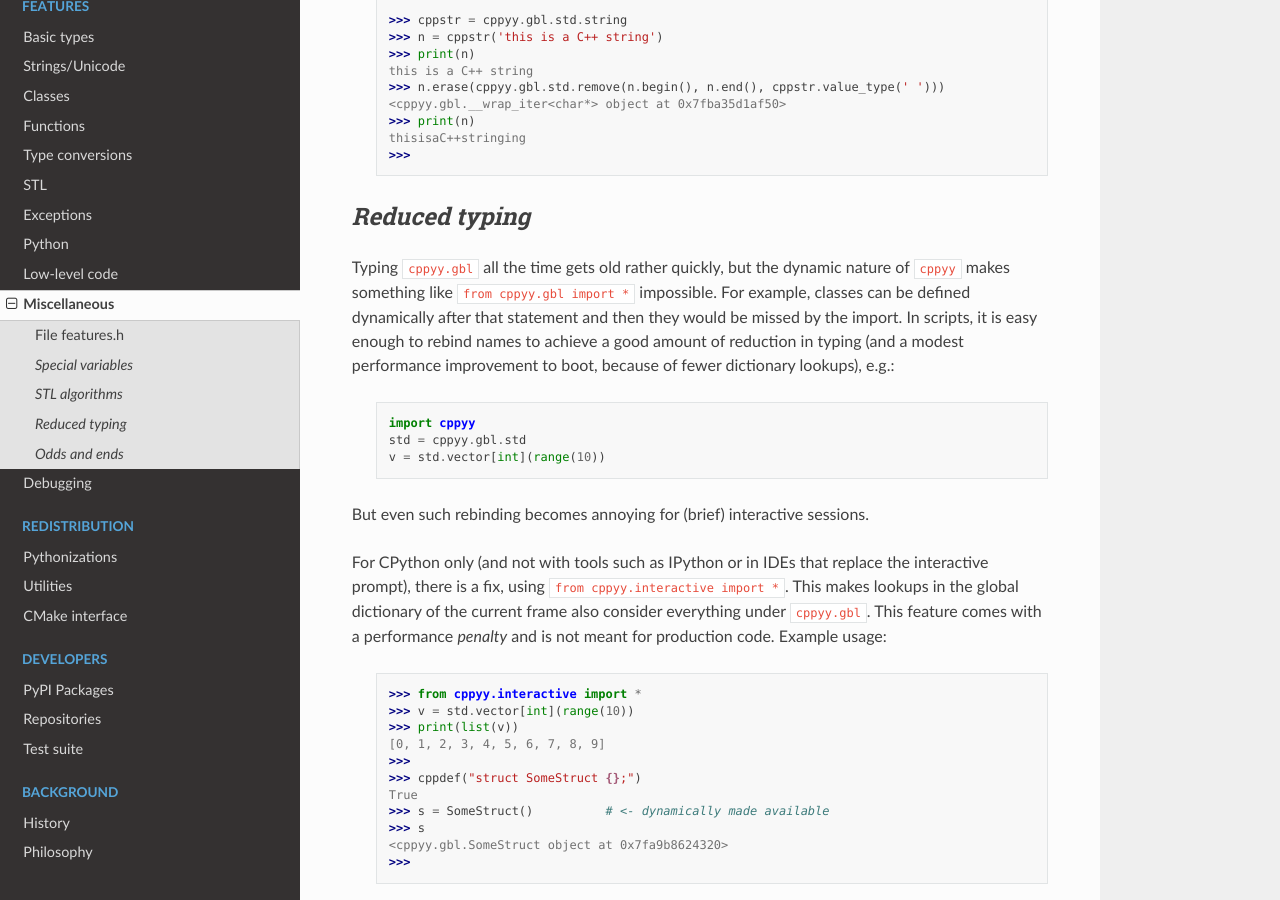
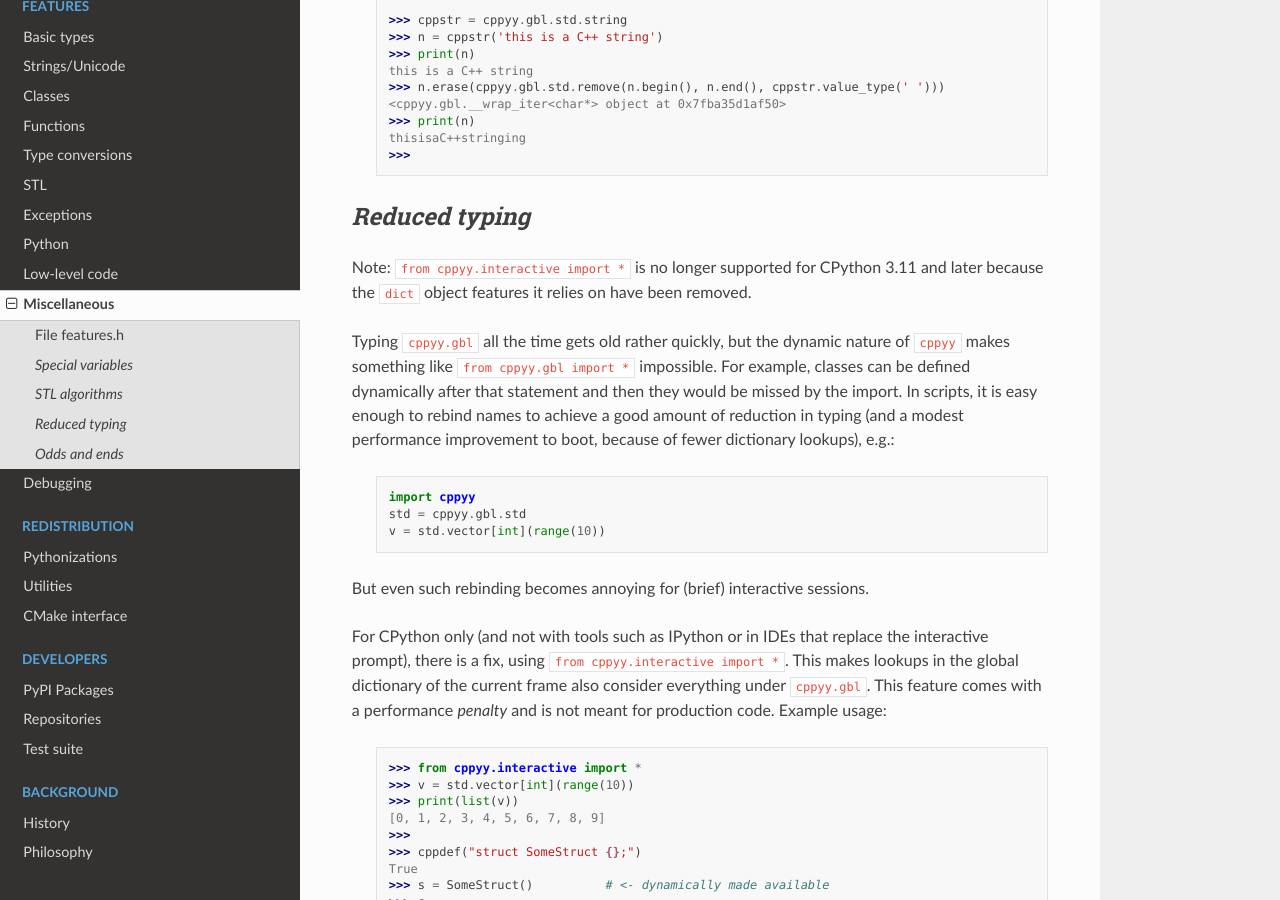
Before and after one commit to wlav/cppyy, a Sphinx documentation site: the page built from doc/source/misc.rst, in a window 1280 px wide and 900 px high, scrolled down 1519 px. Built offline with Sphinx 7.4.7 and the Read the Docs theme 2.0.0, drawn with Linux system fonts in a browser that asks for light colours.

Commit message:
``from cppyy.interactive import *`` is dropped from CPython 3.11

```diff
--- a/doc/source/changelog.rst
+++ b/doc/source/changelog.rst
@@ -26,6 +26,7 @@ master: 2.4.0
 * Fix reuse of CPPOverload proxies in vector calls from different threads
 * Use -march=native instead of checking the cpu for avx
 * Workaround for handling exceptions from JITed code on ARM
+* Drop ``from cppyy.interactive import *`` from CPython 3.11
 
 
 2022-04-03: 2.3.1
--- a/doc/source/misc.rst
+++ b/doc/source/misc.rst
@@ -107,6 +107,10 @@ below can not be instantiated using a Python string, but the
 `Reduced typing`
 ----------------
 
+Note: ``from cppyy.interactive import *`` is no longer supported for CPython
+3.11 and later because the ``dict`` object features it relies on have been
+removed.
+
 Typing ``cppyy.gbl`` all the time gets old rather quickly, but the dynamic
 nature of ``cppyy`` makes something like ``from cppyy.gbl import *``
 impossible.
```
